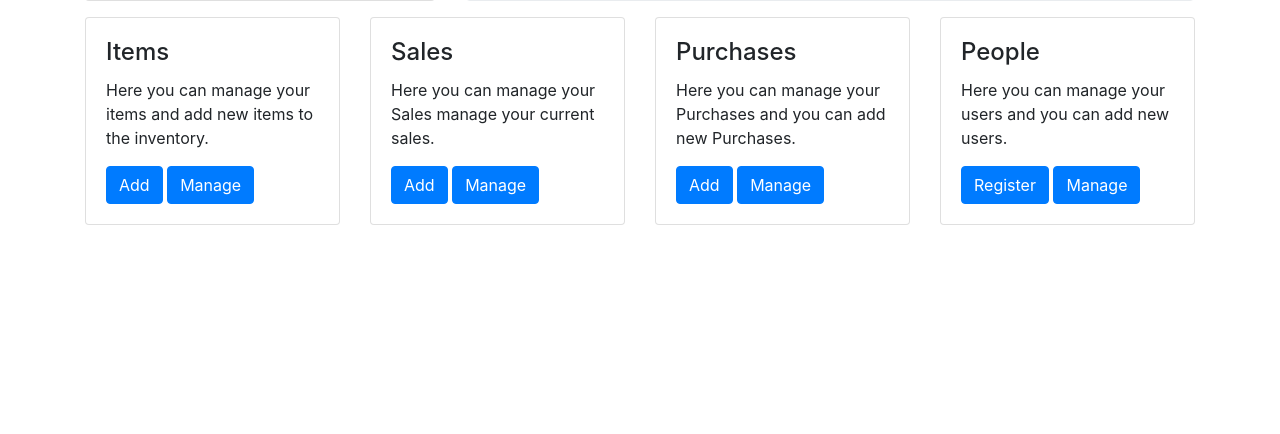
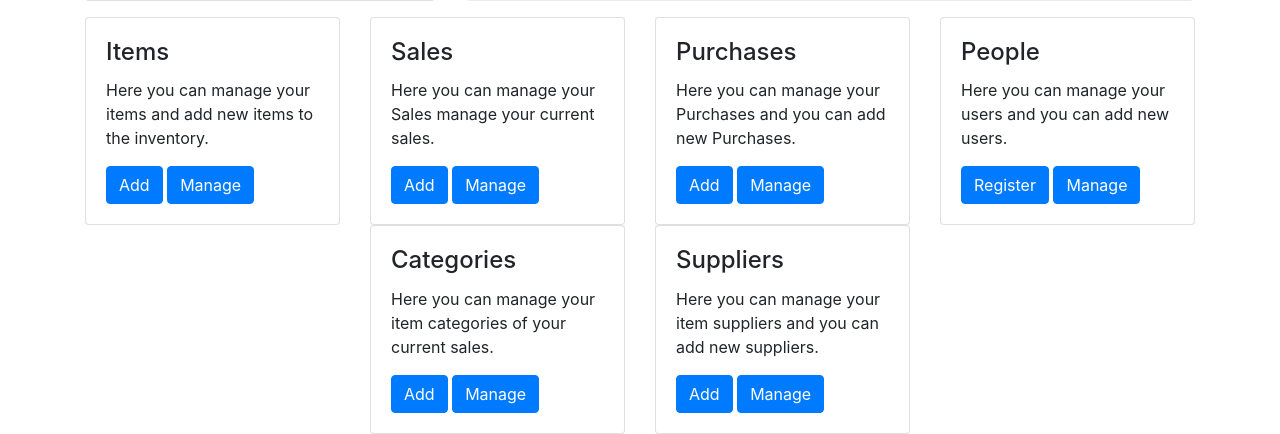
Before and after one commit to CompSoc-UOJ/Senior-Comman-Room-Management-System, a PHP site: page /inv_project/dashboard.php in a window 1280 px wide. Shown: the part 553-987 px from the top of the page. Before the commit the page ends 778 px from the top, so only its background shows below. Run offline with PHP 8.4, Linux system fonts and the light colour scheme; the visitor is signed in with stand-in values (Sample User, id 1); data that the repository does not hold is empty; some libraries are stand-ins or nearby versions.

Commit message:
categories and suppliers created

```diff
--- a/public_html/dashboard.php
+++ b/public_html/dashboard.php
@@ -101,6 +101,30 @@ if (!isset($_SESSION["userid"])) {
 				</div>
 			</div>
 		</div>
+		<div class="row">
+		<div class="col-md-3">
+			</div>
+			<div class="col-md-3">
+				<div class="card">
+						<div class="card-body">
+						<h4 class="card-title">Categories</h4>
+						<p class="card-text">Here you can manage your item categories of your current sales.</p>
+						<a href="#" data-toggle="modal" data-target="#form_category" class="btn btn-primary">Add</a>
+						<a href="manage_categories.php" class="btn btn-primary">Manage</a>
+					</div>
+				</div>
+			</div>
+			<div class="col-md-3">
+				<div class="card">
+						<div class="card-body">
+						<h4 class="card-title">Suppliers</h4> <!-- Brands -->
+						<p class="card-text">Here you can manage your item suppliers and you can add new suppliers.</p>
+						<a href="#" data-toggle="modal" data-target="#form_brand" class="btn btn-primary">Add</a>
+						<a href="manage_brand.php" class="btn btn-primary">Manage</a>
+					</div>
+				</div>
+			</div>
+		</div>
 	</div>
 
 	<?php
--- a/public_html/includes/DBOperation.php
+++ b/public_html/includes/DBOperation.php
@@ -43,13 +43,12 @@ class DBOperation
 
 	}
 
-	public function addProduct($cid,$pro_name,$price,$stock,$date){
+	public function addProduct($cid,$bid,$pro_name,$price,$stock,$date){
 		$pre_stmt = $this->con->prepare("INSERT INTO `products`
 			(`cid`, `bid`, `product_name`, `product_price`,
 			 `product_stock`, `added_date`, `p_status`)
 			 VALUES (?,?,?,?,?,?,?)");
 		$status = 1;
-		$bid = 1; //bid should remove from the table before remove from here
 		$pre_stmt->bind_param("iisdisi",$cid,$bid,$pro_name,$price,$stock,$date,$status);
 		$result = $pre_stmt->execute() or die($this->con->error);
 		if ($result) {
--- a/public_html/includes/manage.php
+++ b/public_html/includes/manage.php
@@ -20,7 +20,7 @@ class Manage
 		if ($table == "categories") {
 			$sql = "SELECT p.cid,p.category_name as category, c.category_name as parent, p.status FROM categories p LEFT JOIN categories c ON p.parent_cat=c.cid ".$a["limit"];
 		}else if($table == "products"){
-			$sql = "SELECT p.pid,p.product_name,c.category_name,p.product_price,p.product_stock,p.added_date,p.p_status FROM products p,categories c WHERE p.cid = c.cid ".$a["limit"];
+			$sql = "SELECT p.pid,p.product_name,c.category_name,b.brand_name,p.product_price,p.product_stock,p.added_date,p.p_status FROM products p,brands b,categories c WHERE p.bid = b.bid AND p.cid = c.cid ".$a["limit"];
 		}
 		else{
 			$sql = "SELECT * FROM ".$table." ".$a["limit"];
--- a/public_html/includes/process.php
+++ b/public_html/includes/process.php
@@ -41,9 +41,9 @@ if (isset($_POST["getBrand"])) {
 }
 
 //Add Category
-if (isset($_POST["category_name"]) AND isset($_POST["parent_cat"])) {
+if (isset($_POST["category_name"]) AND isset($_POST["parent_cat2"])) {
 	$obj = new DBOperation();
-	$result = $obj->addCategory($_POST["parent_cat"],$_POST["category_name"]);
+	$result = $obj->addCategory($_POST["parent_cat2"],$_POST["category_name"]);
 	echo $result;
 	exit();
 }
@@ -60,7 +60,7 @@ if (isset($_POST["brand_name"])) {
 if (isset($_POST["added_date"]) AND isset($_POST["product_name"])) {
 	$obj = new DBOperation();
 	$result = $obj->addProduct($_POST["select_cat2"],
-	// $_POST["select_brand"],
+	$_POST["select_brand2"],
 	$_POST["product_name"],
 	$_POST["product_price"],
 	$_POST["product_qty"],
@@ -86,7 +86,7 @@ if (isset($_POST["manageCategory"])) {
 			        <td><a href="#" class="btn btn-success btn-sm">Active</a></td>
 			        <td>
 			        	<a href="#" did="<?php echo $row['cid']; ?>" class="btn btn-danger btn-sm del_cat">Delete</a>
-			        	<a href="#" eid="<?php echo $row['cid']; ?>" data-toggle="modal" data-target="#form_category" class="btn btn-info btn-sm edit_cat">Edit</a>
+			        	<a href="#" eid="<?php echo $row['cid']; ?>" data-toggle="modal" data-target="#form_update_category" class="btn btn-info btn-sm edit_cat">Edit</a>
 			        </td>
 			      </tr>
 			<?php
@@ -144,7 +144,7 @@ if (isset($_POST["manageBrand"])) {
 			        <td><a href="#" class="btn btn-success btn-sm">Active</a></td>
 			        <td>
 			        	<a href="#" did="<?php echo $row['bid']; ?>" class="btn btn-danger btn-sm del_brand">Delete</a>
-			        	<a href="#" eid="<?php echo $row['bid']; ?>" data-toggle="modal" data-target="#form_brand" class="btn btn-info btn-sm edit_brand">Edit</a>
+			        	<a href="#" eid="<?php echo $row['bid']; ?>" data-toggle="modal" data-target="#form_update_brand" class="btn btn-info btn-sm edit_brand">Edit</a>
 			        </td>
 			      </tr>
 			<?php
@@ -197,7 +197,7 @@ if (isset($_POST["manageProduct"])) {
 			        <td><?php echo $n; ?></td>
 			        <td><?php echo $row["product_name"]; ?></td>
 			        <td><?php echo $row["category_name"]; ?></td>
-			        <!-- <td><php echo $row["brand_name"]; ?></td> -->
+			        <td><?php echo $row["brand_name"]; ?></td>
 			        <td><?php echo $row["product_price"]; ?></td>
 			        <td><?php echo $row["product_stock"]; ?></td>
 			        <td><?php echo $row["added_date"]; ?></td>
@@ -238,7 +238,7 @@ if (isset($_POST["update_product"])) {
 	$id = $_POST["pid"];
 	$name = $_POST["update_product"];
 	$cat = $_POST["select_cat"];
-	//$brand = $_POST["select_brand"];
+	$brand = $_POST["select_brand"];
 	$price = $_POST["product_price"];
 	$qty = $_POST["product_qty"];
 	$date = $_POST["added_date"];
--- a/public_html/js/main.js
+++ b/public_html/js/main.js
@@ -139,7 +139,7 @@ $(document).ready(function(){
 			success : function(data){
 				var root = "<option value='0'>Root</option>";
 				var choose = "<option value=''>Choose Category</option>";
-				$("#parent_cat").html(root+data);
+				$("#parent_cat2").html(root+data);
 				$("#select_cat2").html(choose+data); //vikum ayya
 			}
 		})
@@ -154,7 +154,7 @@ $(document).ready(function(){
 			data : {getBrand:1},
 			success : function(data){
 				var choose = "<option value=''>Choose Brand</option>";
-				$("#select_brand").html(choose+data);
+				$("#select_brand2").html(choose+data);
 			}
 		})
 	}
@@ -171,10 +171,12 @@ $(document).ready(function(){
 				data  : $("#category_form").serialize(),
 				success : function(data){
 					if (data == "CATEGORY_ADDED") {
-							$("#category_name").removeClass("border-danger");
-							$("#cat_error").html("<span class='text-success'>New Category Added Successfully..!</span>");
-							$("#category_name").val("");
-							fetch_category();
+						alert("New Category Added Successfully..!");
+						// $("#category_name").removeClass("border-danger");
+						// $("#cat_error").html("<span class='text-success'>New Category Added Successfully..!</span>");
+						// $("#category_name").val("");
+						// fetch_category();
+						window.location.href = "";
 					}else{
 						alert(data);
 					}
@@ -196,10 +198,12 @@ $(document).ready(function(){
 				data : $("#brand_form").serialize(),
 				success : function(data){
 					if (data == "BRAND_ADDED") {
-						$("#brand_name").removeClass("border-danger");
-						$("#brand_error").html("<span class='text-success'>New Brand Added Successfully..!</span>");
-						$("#brand_name").val("");
+						alert("New Brand Added Successfully..!");
+						// $("#brand_name").removeClass("border-danger");
+						// $("#brand_error").html("<span class='text-success'>New Brand Added Successfully..!</span>");
+						// $("#brand_name").val("");
 						fetch_brand();
+						window.location.href = "";
 					}else{
 						alert(data);
 					}
@@ -220,7 +224,7 @@ $(document).ready(function(){
 						alert("New Product Added Successfully..!");
 						$("#product_name").val("");
 						$("#select_cat2").val("");
-						// $("#select_brand").val("");
+						$("#select_brand").val("");
 						$("#product_price").val("");
 						$("#product_qty").val("");
 						window.location.href = "";
--- a/public_html/js/manage.js
+++ b/public_html/js/manage.js
@@ -233,7 +233,7 @@ $(document).ready(function(){
 				$("#pid").val(data["pid"]);
 				$("#update_product").val(data["product_name"]);
 				$("#select_cat").val(data["cid"]);
-				//$("#select_brand").val(data["bid"]);
+				$("#select_brand").val(data["bid"]);
 				$("#product_price").val(data["product_price"]);
 				$("#product_qty").val(data["product_stock"]);
 			}
--- a/public_html/manage_categories.php
+++ b/public_html/manage_categories.php
@@ -16,6 +16,7 @@ if (!isset($_SESSION["userid"])) {
     <link rel="stylesheet" href="https://maxcdn.bootstrapcdn.com/bootstrap/4.0.0-beta.2/css/bootstrap.min.css" integrity="sha384-PsH8R72JQ3SOdhVi3uxftmaW6Vc51MKb0q5P2rRUpPvrszuE4W1povHYgTpBfshb" crossorigin="anonymous">
  	<link rel="stylesheet" type="text/css" href="https://maxcdn.bootstrapcdn.com/font-awesome/4.7.0/css/font-awesome.min.css">
  	<script type="text/javascript" src="./js/manage.js"></script>
+	<script type="text/javascript" src="./js/main.js"></script>
  </head>
 <body>
 	<!-- Navbar -->
@@ -45,11 +46,15 @@ if (!isset($_SESSION["userid"])) {
 		      </tr>-->
 		    </tbody>
 		  </table>
+			<a href="#" data-toggle="modal" data-target="#form_category" class="btn btn-primary">Add</a>
 	</div>
 
 
 	<?php
+		//update category form
 		include_once("./templates/update_category.php");
+		//Category Form
+		include_once("./templates/category.php");
 	?>
 
 
--- a/public_html/manage_product.php
+++ b/public_html/manage_product.php
@@ -31,9 +31,9 @@ if (!isset($_SESSION["userid"])) {
 		        <th>#</th>
 		        <th>Item Name</th>
 		        <th>Category</th>
-		        <!-- <th>Brand</th> -->
+		        <th>Supplier</th>
 		        <th>Price</th>
-		        <th>Stock</th>
+		        <th>Available Stock</th>
 		        <th>Added Date</th>
 		        <th>Status</th>
 		        <th>Action</th>
--- a/public_html/templates/category.php
+++ b/public_html/templates/category.php
@@ -17,7 +17,7 @@
           </div>
           <div class="form-group">
             <label for="exampleInputPassword1">Parent Category</label>
-            <select class="form-control" id="parent_cat" name="parent_cat">
+            <select class="form-control" id="parent_cat2" name="parent_cat2">
 
 
 
--- a/public_html/templates/products.php
+++ b/public_html/templates/products.php
@@ -25,11 +25,11 @@
             <select class="form-control" id="select_cat2" name="select_cat2" required/>
             </select>
           </div>
-          <!-- <div class="form-group">
-            <label>Brand</label>
-            <select class="form-control" id="select_brand" name="select_brand" required/>
+          <div class="form-group">
+            <label>Supplier</label>
+            <select class="form-control" id="select_brand2" name="select_brand2" required/>
             </select>
-          </div> -->
+          </div>
           <div class="form-group">
             <label>Item Price</label>
             <input type="text" class="form-control" id="product_price" name="product_price" placeholder="Enter Price of the item" required/>
--- a/public_html/templates/update_brand.php
+++ b/public_html/templates/update_brand.php
@@ -1,5 +1,5 @@
 <!-- Modal -->
-<div class="modal fade" id="form_brand" tabindex="-1" role="dialog" aria-labelledby="exampleModalLabel" aria-hidden="true">
+<div class="modal fade" id="form_update_brand" tabindex="-1" role="dialog" aria-labelledby="exampleModalLabel" aria-hidden="true">
   <div class="modal-dialog" role="document">
     <div class="modal-content">
       <div class="modal-header">
--- a/public_html/templates/update_category.php
+++ b/public_html/templates/update_category.php
@@ -1,5 +1,5 @@
 <!-- Modal -->
-<div class="modal fade" id="form_category" tabindex="-1" role="dialog" aria-labelledby="exampleModalLabel" aria-hidden="true">
+<div class="modal fade" id="form_update_category" tabindex="-1" role="dialog" aria-labelledby="exampleModalLabel" aria-hidden="true">
   <div class="modal-dialog" role="document">
     <div class="modal-content">
       <div class="modal-header">
@@ -19,9 +19,6 @@
           <div class="form-group">
             <label for="exampleInputPassword1">Parent Category</label>
             <select class="form-control" id="parent_cat" name="parent_cat">
-
-
-
             </select>
           </div>
           <button type="submit" class="btn btn-primary">Update Category</button>
--- a/public_html/templates/update_products.php
+++ b/public_html/templates/update_products.php
@@ -26,11 +26,11 @@
             <select class="form-control" id="select_cat" name="select_cat" required/>
             </select>
           </div>
-          <!-- <div class="form-group">
-            <label>Brand</label>
+          <div class="form-group">
+            <label>Supplier</label>
             <select class="form-control" id="select_brand" name="select_brand" required/>
             </select>
-          </div> -->
+          </div>
           <div class="form-group">
             <label>Product Price</label>
             <input type="text" class="form-control" id="product_price" name="product_price" placeholder="Enter Price of Product" required/>
```
Also changed, not shown: public_html/manage_brand.php (+6 -1 lines).
